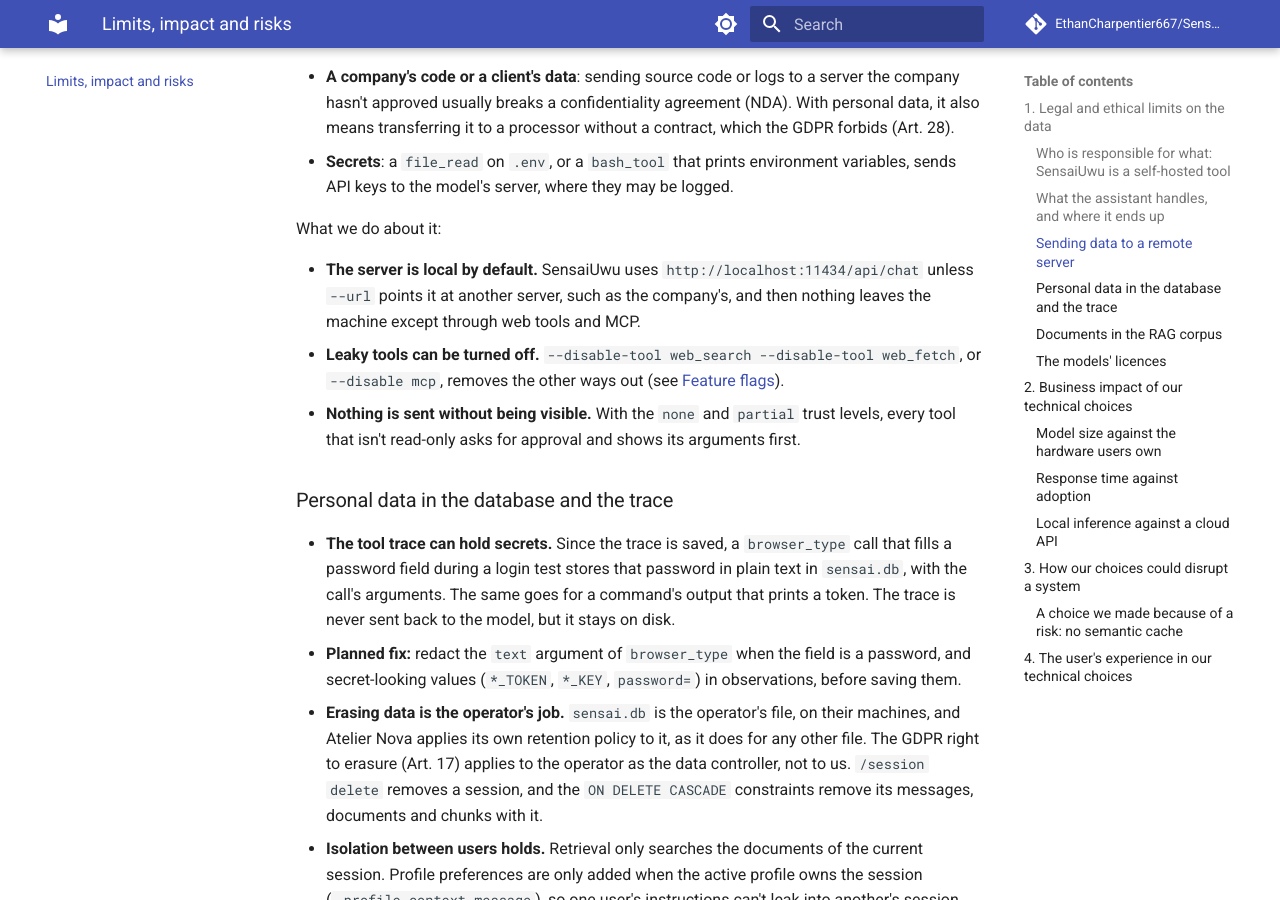
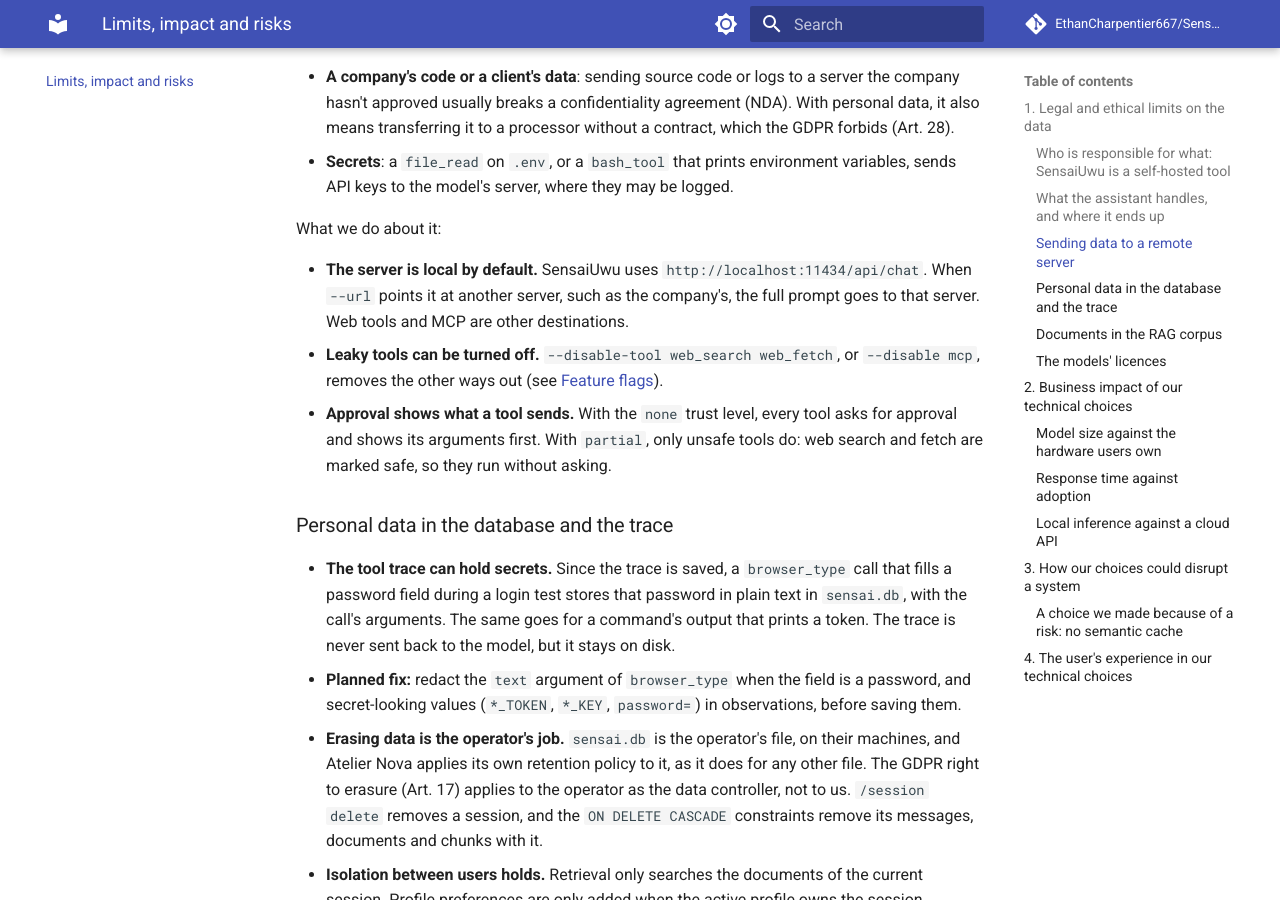
Before and after one commit to EthanCharpentier667/SenseiUwuMirror, an MkDocs documentation site: the page built from docs/responsibility.md, in a window 1280 px wide and 900 px high, scrolled down 3264 px. Built offline with MkDocs 1.6.1 and Material for MkDocs 9.7.7, drawn with Linux system fonts in a browser that asks for light colours; comment, search, counter and statistics services are not loaded; some of the changed text lies outside the part shown.

```diff
--- a/docs/responsibility.md
+++ b/docs/responsibility.md
@@ -100,15 +100,15 @@ What crossing this limit means:
 
 What we do about it:
 
-- **The server is local by default.** SensaiUwu uses `http://localhost:11434/api/chat`
-  unless `--url` points it at another server, such as the company's, and then nothing leaves the machine except
-  through web tools and MCP.
-- **Leaky tools can be turned off.** `--disable-tool web_search --disable-tool
-  web_fetch`, or `--disable mcp`, removes the other ways out (see
+- **The server is local by default.** SensaiUwu uses `http://localhost:11434/api/chat`.
+  When `--url` points it at another server, such as the company's, the full prompt goes
+  to that server. Web tools and MCP are other destinations.
+- **Leaky tools can be turned off.** `--disable-tool web_search web_fetch`, or
+  `--disable mcp`, removes the other ways out (see
   [Feature flags](use_cases/Feature-flags-and-settings.md)).
-- **Nothing is sent without being visible.** With the `none` and `partial` trust
-  levels, every tool that isn't read-only asks for approval and shows its arguments
-  first.
+- **Approval shows what a tool sends.** With the `none` trust level, every tool asks
+  for approval and shows its arguments first. With `partial`, only unsafe tools do:
+  web search and fetch are marked safe, so they run without asking.
 
 ### Personal data in the database and the trace
 
@@ -221,7 +221,7 @@ GPU server the company owns and shares between its developers:
 
 - one machine is bought once;
 - every developer gets the model without needing the hardware;
-- the code never leaves the company.
+- inference on the code stays inside the company.
 
 Ollama Cloud remains an opt-in, for the rare task that needs a much more capable model
 (`gemma4:cloud`). The worst case also
```
Also changed, not shown: README.md (+11 -4 lines), docs/scope-and-decisions.md (+1 -1 lines), docs/use-case.md (+6 -5 lines).
